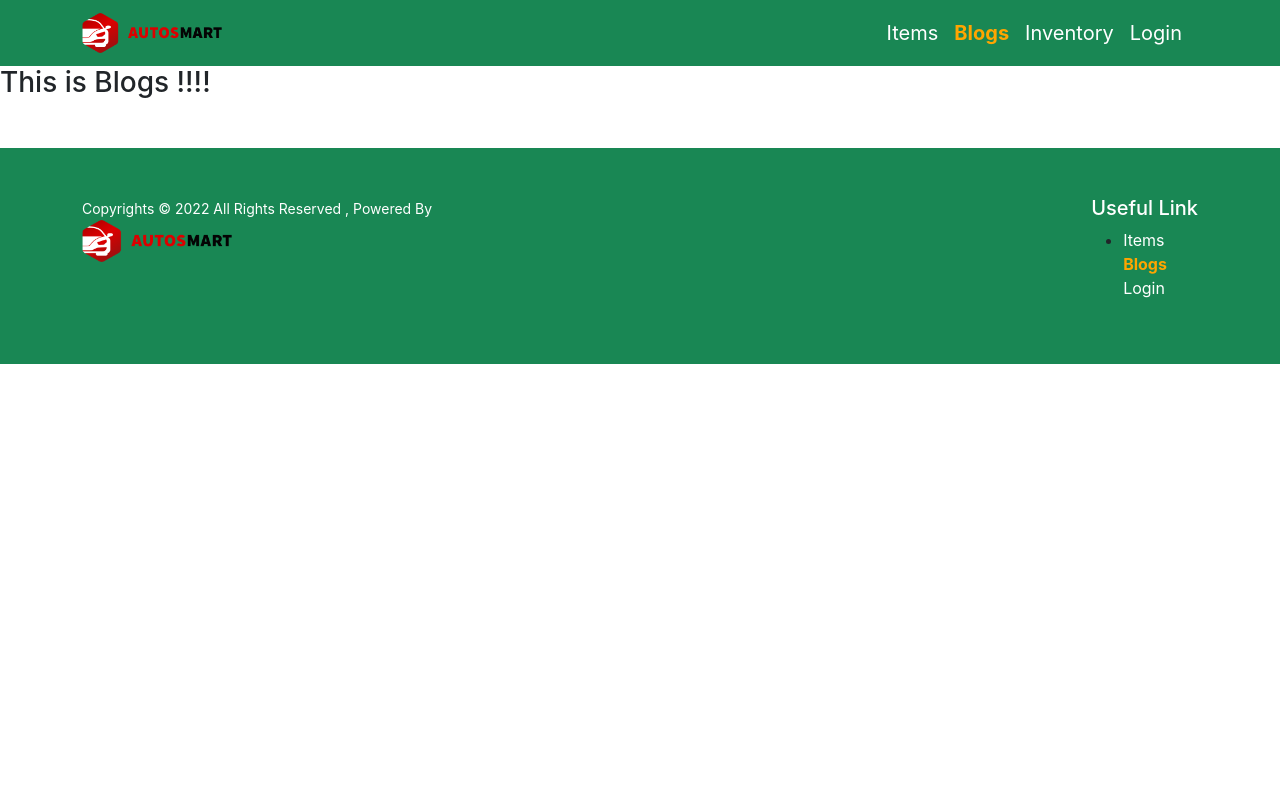
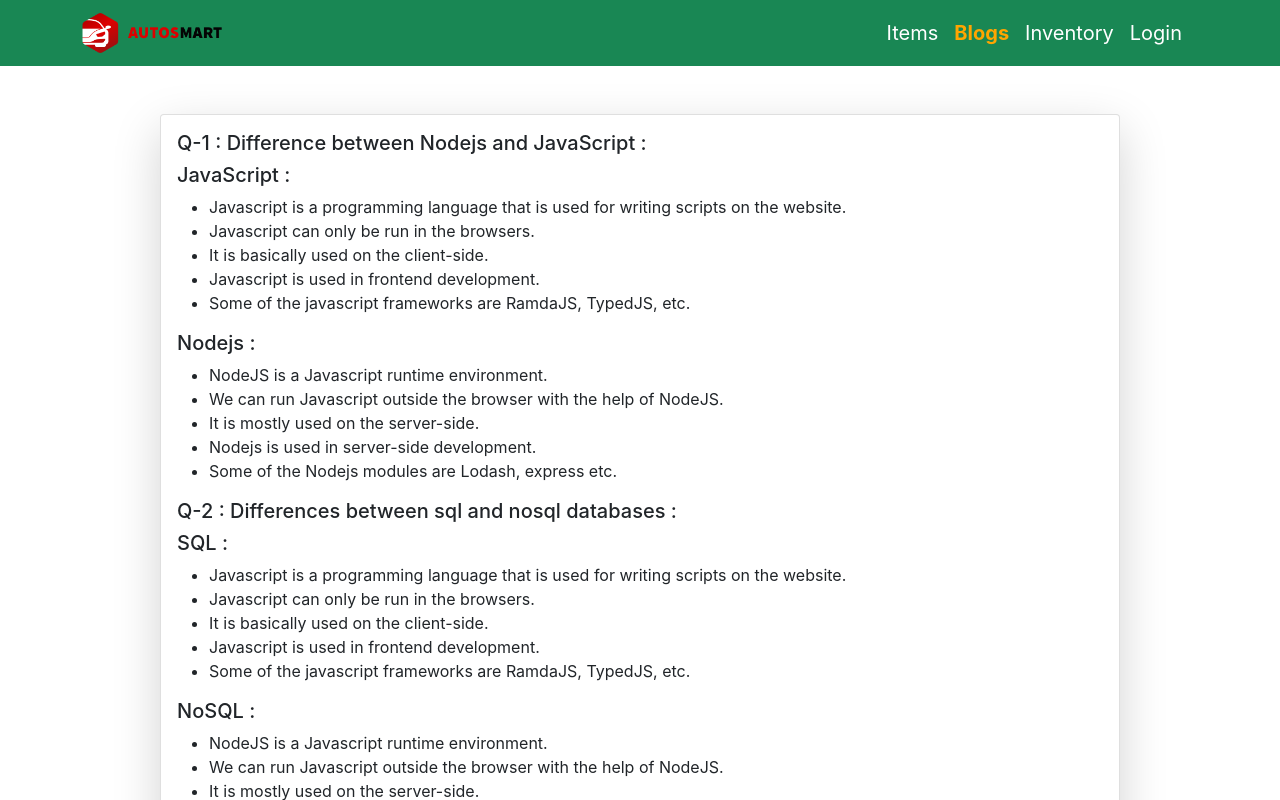
Before and after one commit to Zohorl/assignment-11-autos-mart-client, a React (Create React App) app: page /blogs in a window 1280 px wide. Shown: the top 800 px of the page. Built offline with nearby package versions, Linux system fonts and the light colour scheme; no server answers.

Commit message:
blogs added

```diff
--- a/src/components/Blogs/Blogs.js
+++ b/src/components/Blogs/Blogs.js
@@ -1,10 +1,56 @@
 import React from 'react';
+import { Card } from 'react-bootstrap';
 
 const Blogs = () => {
     return (
-        <div>
-            <h3>This is Blogs !!!!</h3>
-        </div>
+        <Card className="shadow-lg w-75 mx-auto my-5">
+            <Card.Body>
+                <Card.Title>Q-1 : Difference between Nodejs and JavaScript : </Card.Title>
+                <Card.Text>
+                    <h5>JavaScript : </h5>
+                    <ul>
+                        <li>Javascript is a programming language that is used for writing scripts on the website. </li>
+                        <li>Javascript can only be run in the browsers.</li>
+                        <li>It is basically used on the client-side.</li>
+                        <li>Javascript is used in frontend development.</li>
+                        <li>Some of the javascript frameworks are RamdaJS, TypedJS, etc. </li>
+
+                    </ul>
+                    <h5>Nodejs : </h5>
+                    <ul>
+                        <li>NodeJS is a Javascript runtime environment.</li>
+                        <li>We can run Javascript outside the browser with the help of NodeJS.</li>
+                        <li>It is mostly used on the server-side.</li>
+                        <li>Nodejs is used in server-side development.</li>
+                        <li>Some of the Nodejs modules are Lodash, express etc.</li>
+                    </ul>
+                </Card.Text>
+                <Card.Title>Q-2 : Differences between sql and nosql databases :</Card.Title>
+                <Card.Text>
+                    <h5>SQL : </h5>
+                    <ul>
+                        <li>Javascript is a programming language that is used for writing scripts on the website. </li>
+                        <li>Javascript can only be run in the browsers.</li>
+                        <li>It is basically used on the client-side.</li>
+                        <li>Javascript is used in frontend development.</li>
+                        <li>Some of the javascript frameworks are RamdaJS, TypedJS, etc. </li>
+
+                    </ul>
+                    <h5>NoSQL : </h5>
+                    <ul>
+                        <li>NodeJS is a Javascript runtime environment.</li>
+                        <li>We can run Javascript outside the browser with the help of NodeJS.</li>
+                        <li>It is mostly used on the server-side.</li>
+                        <li>Nodejs is used in server-side development.</li>
+                        <li>Some of the Nodejs modules are Lodash, express etc.</li>
+                    </ul>
+                </Card.Text>
+                <Card.Title>Q-3 : What is the purpose of jwt and how does it work?</Card.Title>
+                <Card.Text>
+
+                </Card.Text>
+            </Card.Body>
+        </Card>
     );
 };
 
```
